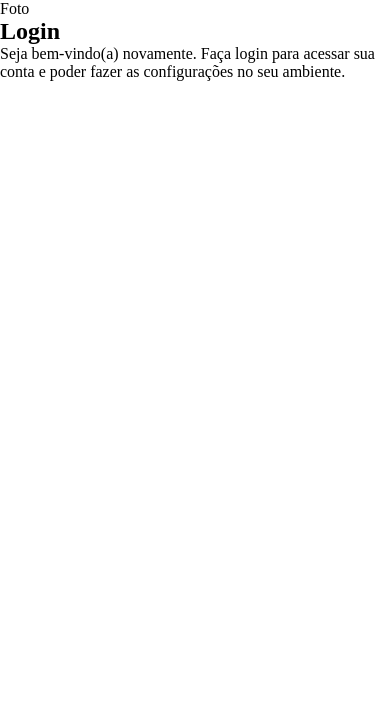
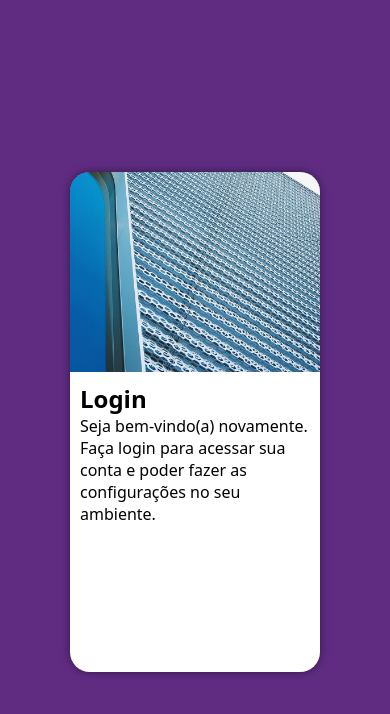
Before and after one commit to DeyvissonAlves/projeto-login, a plain HTML site: page index.html in a window 390 px wide. Drawn offline with Linux system fonts and the light colour scheme.

Commit message:
atualizei layout para mobile first

```diff
--- a/estilos/style.css
+++ b/estilos/style.css
@@ -7,6 +7,48 @@
 */
 
 * {
+    font-family: system-ui, -apple-system, BlinkMacSystemFont, 'Segoe UI', Roboto, Oxygen, Ubuntu, Cantarell, 'Open Sans', 'Helvetica Neue', sans-serif;
     margin: 0px;
     padding: 0px;
+    box-sizing: border-box;
 }
+
+body, html {
+    background-color: #5f2c82;
+    height: 100vh;
+    width: 100vw;
+}
+
+main {
+    position: relative;
+    height: 100vh;
+    width: 100vw;
+}
+
+section#login {
+    position: absolute;
+    top: 50%;
+    left: 50%;
+    transform: translate(-50%, -50%);
+   overflow: hidden;
+
+    background-color: white;
+    width: 250px;
+    height: 500px;
+    border-radius: 20px;
+    box-shadow: 0px 0px 10px rgba(0, 0, 0, 0.455);
+}
+
+section#login > div#imagem {
+    display: block;
+    background: #5f2c82 url('../imagens/metal.jpg') no-repeat;
+    background-position: left bottom;
+    background-size: cover;
+    height: 200px;
+}
+
+section#login > div#formulario {
+    display: block;
+    padding: 10px;
+
+}
--- a/index.html
+++ b/index.html
@@ -10,7 +10,7 @@
     <main>
         <section id="login">
             <div id="imagem">
-                Foto
+                <!-- Aqui vai a imagem nas CSS -->
             </div>
             <div id="formulario">
                 <h1>Login</h1>
```
